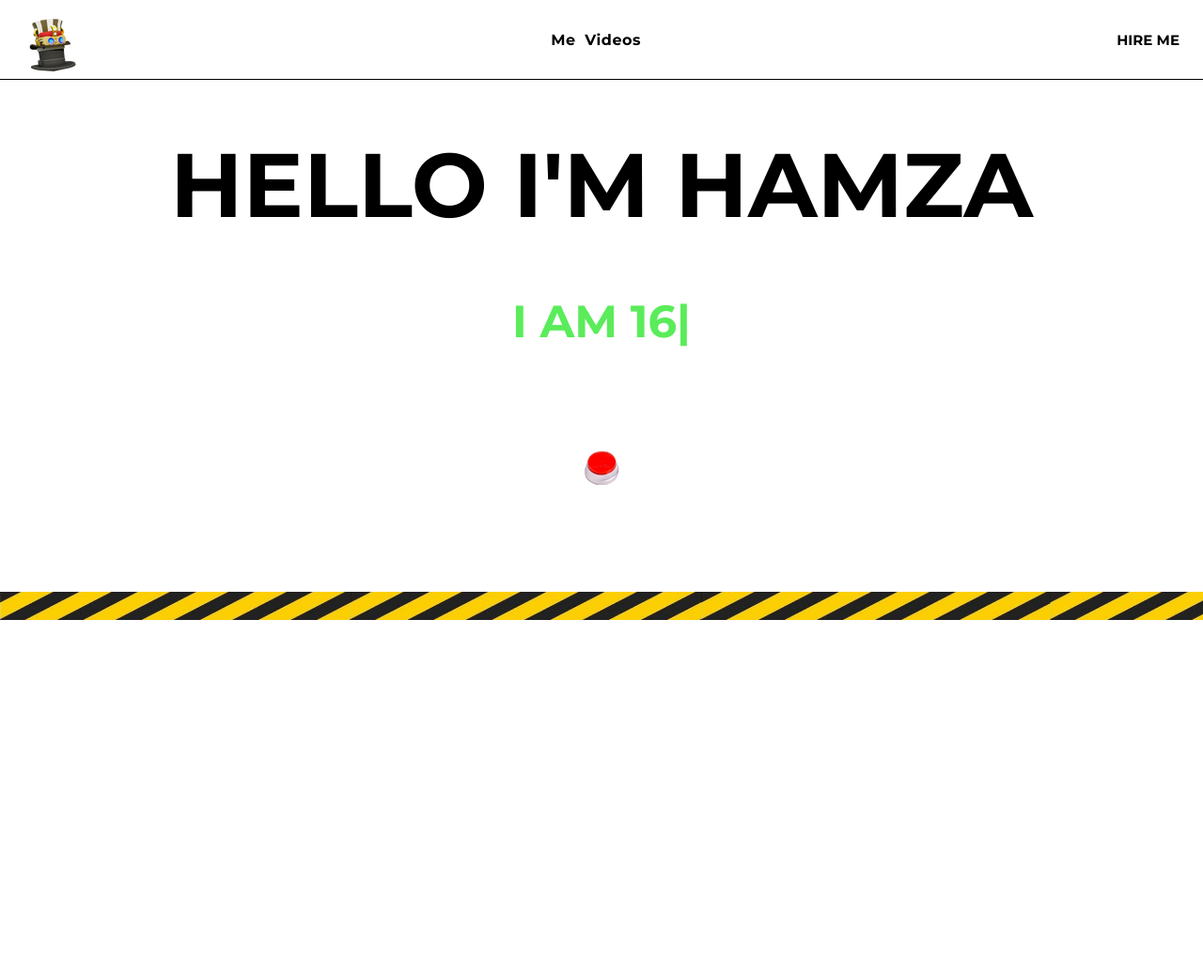
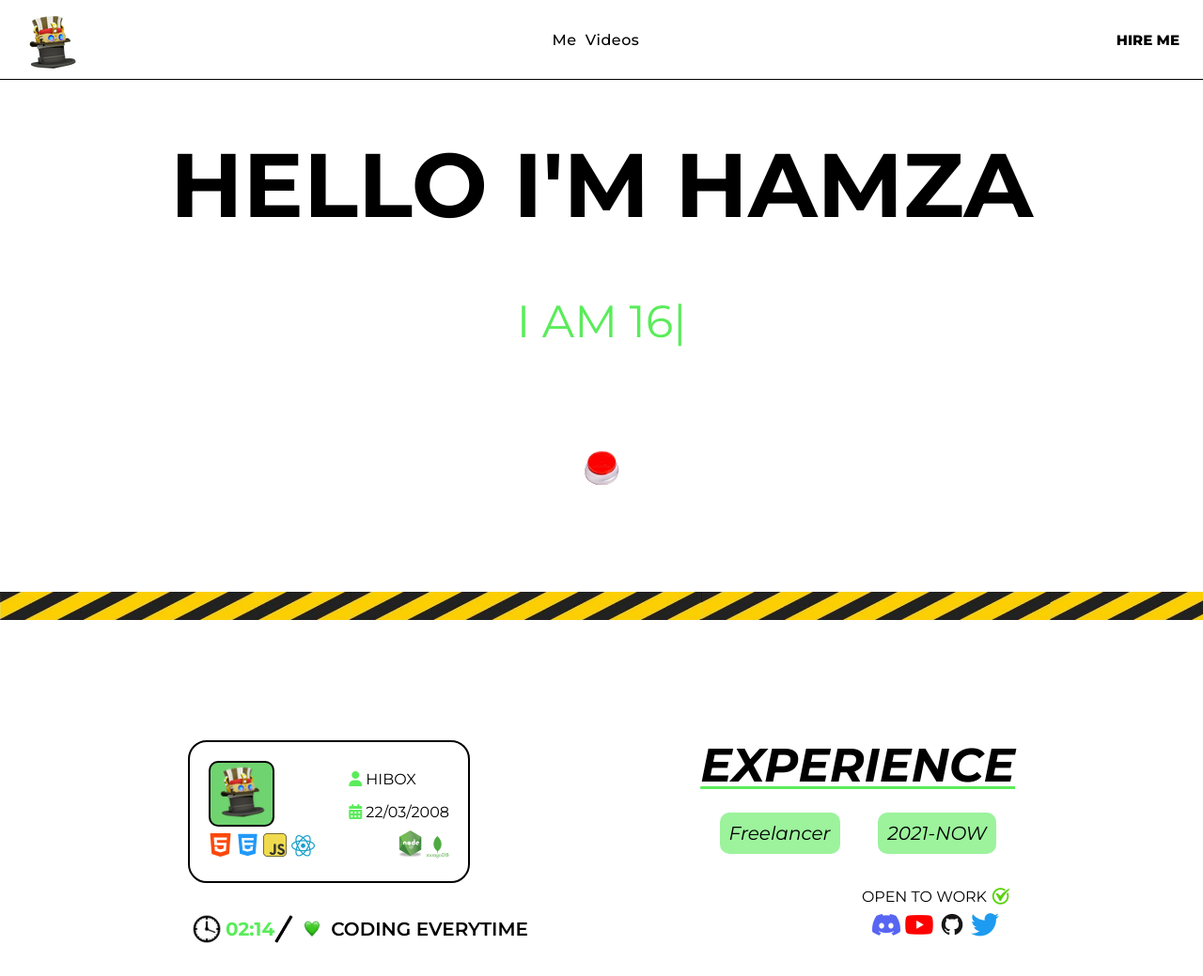
Before and after one commit to HIBOXDEV/hibox-port, a plain HTML site: page index.html in a window 1280 px wide. Shown: the whole page at 94% size. Before the commit the page ends 800 px from the top, so only its background shows below. Drawn offline with nearby package versions, Linux system fonts and the light colour scheme.

Commit message:
update 2.1

```diff
--- a/index.html
+++ b/index.html
@@ -48,9 +48,91 @@
 
 
 
+<section id="id-exp">
+   <div class="id-card">
+    <div class="top-id">
+     <div class="id-fp">
+        <img src="fp.png" >
+     </div>
+
+     <div class="info-id">
+        <div class="name-id">
+            <i class="fa-solid fa-user" style="color: #5aec5a;"></i>
+            <span>HIBOX</span>
+        </div>
+
+        <div class="date-id">
+            <i class="fa-solid fa-calendar-days" style="color: #5aec5a;"></i>
+            <span>22/03/2008</span>
+        </div>
+     </div>
+    </div>
+
+    <div class="low-id">
+       <div class="firstack">
+        <img src="html.png"  width="25px">
+        <img src="css.png" width="25px">
+        <img src="javas.png" width="25px">
+        <img src="react.png" width="25px">
+       </div>
+
+       <div class="scndstack">
+        <img src="node.png"  width="25px">
+        <img src="mongo.png" width="25px">
+       </div>
+    </div>
+   </div>
+
+
+   <div class="exp">
+    <div class="title-exp">
+        <h2>EXPERIENCE</h2>
+    </div>
+
+    <div class="twotags">
+        <div class="job">
+            <span>Freelancer</span>
+        </div>
+        <div class="status">
+            <span>2021-NOW</span>
+        </div>
+
+    </div>
+   </div>
 
 
 
+</section>
+
+<section id="time-social">
+    <div class="leftsec">
+        <div class="clock">
+            <img src="watch.png" width="40px">
+            <span id="custom">00:00</span>
+        </div>
+
+        <div class="bar"><img src="Vector 28.png" width="20px"></div>
+
+        <div class="lvoe">
+            <img src="heart.png" width="40px">
+            <span>CODING EVERYTIME</span>
+        </div>
+    </div>
+
+    <div class="rightsec">
+        <div class="openfor">
+            <span>OPEN TO WORK</span>
+            <img src="tick.png" width="30px">
+        </div>
+
+        <div class="socialmedias">
+            <img src="discord.png" width="30px">
+            <img src="youtube.png" width="30px">
+            <img src="github.png" width="30px">
+            <img src="twitter.png" width="30px">
+        </div>
+    </div>
+</section>
 
 
 <script src="https://unpkg.com/typed.js@2.0.16/dist/typed.umd.js"></script>
--- a/main.js
+++ b/main.js
@@ -30,7 +30,7 @@ document.addEventListener("DOMContentLoaded", function() {
         var yellowTape = document.querySelector(".yellow-tape");
         var audio = document.getElementById("audioo");
 
-        var duration = 10000; // Duración de la animación en milisegundos (10 segundos)
+        var duration = 100; // Duración de la animación en milisegundos (10 segundos)
         var startTime = performance.now(); // Tiempo de inicio de la animación
 
         function animate() {
@@ -65,3 +65,23 @@ document.addEventListener("DOMContentLoaded", function() {
         animate();
     }
 });
+
+function updateClock() {
+    const now = new Date(); // Obtiene la fecha y hora actual
+    let hours = now.getHours();
+    let minutes = now.getMinutes();
+
+    // Formatea las horas y minutos para asegurar que siempre tengan dos dígitos
+    hours = hours < 10 ? '0' + hours : hours;
+    minutes = minutes < 10 ? '0' + minutes : minutes;
+
+    // Construye la cadena de tiempo y la muestra en el elemento con id 'custom'
+    const timeString = hours + ':' + minutes;
+    document.getElementById('custom').textContent = timeString;
+}
+
+// Actualiza el reloj inmediatamente al cargar la página
+updateClock();
+
+// Establece el intervalo para actualizar el reloj cada segundo (1000 milisegundos)
+setInterval(updateClock, 1000);
--- a/style.css
+++ b/style.css
@@ -1,5 +1,5 @@
 @import url('https://fonts.googleapis.com/css2?family=Montserrat:wght@700&display=swap');
-
+@import url('https://fonts.googleapis.com/css2?family=Lato:ital,wght@0,100;0,300;0,400;0,700;0,900;1,100;1,300;1,400;1,700;1,900&family=Montserrat:ital,wght@0,100..900;1,100..900&family=Outfit:wght@400;900&display=swap');
 
 *{
     box-sizing: border-box;
@@ -30,35 +30,27 @@ header{
     align-items: center;
 }
 
-.fp  {
-
+.fp {
     cursor: pointer;
     display: flex;
     flex-direction: column;
     align-items: center;
-
     margin-left: 10px;
     border-radius: 10px;
-animation: bounce 1.2s linear infinite 0s;
+    animation: float 2.5s ease-in-out infinite;
+  }
 
+  @keyframes float {
+    0%, 100% {
+      transform: translateY(5px);
+    }
+    50% {
+      transform: translateY(-3px);
+    }
   }
 
 
-@keyframes bounce {
- 0%{
-    margin-top: 0px;
- }20%{
-    margin-top: 20px;
- }40%{
-    margin-bottom: 0px;
- }70%{
-    margin-bottom:10px;
- }90%{
-    margin-bottom: 20px;
- }120%{
-    margin-bottom: 50px;
- }
-}
+
 
 
 
@@ -78,6 +70,7 @@ nav a{
     text-decoration: none;
     text-align: center;
     margin-right: 5px;
+    font-weight: 500;
 
 }
  nav a:after{
@@ -100,7 +93,7 @@ a:hover:after{
 
 
     color: rgb(53, 49, 49);
-    font-weight:lighter;
+    font-weight: 800;
     font-family: "Montserrat";
     text-transform: capitalize;
     border-radius: 5px;
@@ -161,7 +154,187 @@ a:hover:after{
     margin-top: 45px;
    width: 100%;
    height: 30px;
+}
 
 
 
+
+
+
+
+
+
+
+
+
+
+#id-exp{
+    margin-top: 100px;
+    width: 100%;
+    height: 200px;
+    padding-left: 200px;
+    padding-right: 200px;
+    display: flex;
+    align-items: center;
+    justify-content: space-between;
 }
+
+
+.id-card{
+
+    padding: 20px;
+    border: 2px solid black;
+    border-radius: 20px;
+    width: 300px;
+    display: flex;
+    justify-content: space-around;
+    flex-direction: column;
+}
+
+
+.top-id{
+    display: flex;
+    justify-content: space-between;
+    align-items: center;
+}
+
+.low-id{
+    display: flex;
+    align-items: center;
+    justify-content: space-between;
+}
+
+
+.id-fp img{
+  width: 70px;
+  background-color:  rgba(51, 194, 51, 0.7);
+  border-radius: 10px;
+  border: 2px black solid;
+}
+
+
+.info-id{
+    display: flex;
+    flex-direction: column;
+   height: 70px;
+    justify-content: space-around;
+}
+
+.name-id span{
+    font-weight: 100px;
+}
+
+.exp{
+    display: flex;
+    flex-direction: column;
+    align-items: center;
+    justify-content: flex-start;
+    height: 160px;
+}
+
+.title-exp h2{
+    text-decoration: underline 3px solid #5AEC5A;
+    text-underline-offset: 5px;
+   font-size: 50px;
+   font-style: italic;
+   font-weight: 700;
+}
+
+
+
+.twotags{
+    margin-top: 20px;
+    display: flex;
+    justify-content: space-around;
+    align-items: center;
+    width: 100%;
+    font-size: 20px;
+}
+
+
+.job {
+    font-style: italic;
+    font-weight: 600px;
+    padding: 10px;
+    border-radius: 10px;
+    background-color: rgba(90, 236, 90, 0.6);
+}
+
+.status{
+    font-style: italic;
+    font-weight: 600px;
+    padding: 10px;
+    border-radius: 10px;
+    background-color: rgba(90, 236, 90, 0.6);
+
+}
+
+
+
+#time-social{
+
+    width: 100%;
+    height: 50px;
+    padding-left: 200px;
+    padding-right: 200px;
+    display: flex;
+    align-items: center;
+    justify-content: space-between;
+}
+
+
+.leftsec{
+    display: flex;
+    align-items: center;
+    justify-content: space-between;
+}
+
+.clock{
+    color: #5AEC5A;
+    font-weight: 700;
+    font-size: 20px;
+    display: flex;
+    align-items: center;
+    justify-content: center;
+}
+
+.bar{
+    display: flex;
+    justify-content: center;
+    align-items: center;
+}
+
+.lvoe{
+    font-size: 20px;
+    font-weight: 600;
+    display: flex;
+    align-items: center;
+    justify-content: space-evenly;
+}
+
+
+.rightsec{
+    display: flex;
+   justify-content: flex-start;
+   align-items: center;
+    height: 100px;
+    flex-direction: column;
+}
+
+
+.openfor{
+    display: flex;
+    align-items: center;
+    justify-content: center;
+}
+
+.socialmedias{
+    display: flex;
+    align-items: center;
+    justify-content: center;
+}
+
+.socialmedias img {
+    margin-right: 5px;
+    cursor: pointer;
+}
```
Also changed, not shown: Vector 28.png (added), calcc.png (deleted), css.png (added), discord.png (added), github.png (added), goliam.PNG (renamed from dsd.PNG), heart.png (added), html.png (added), javas.png (added), mongo.png (added), node.png (added), react.png (added), sa.png (deleted), tick.png (added), 3 more files. Lines whose indentation alone changed are shown as unchanged.
